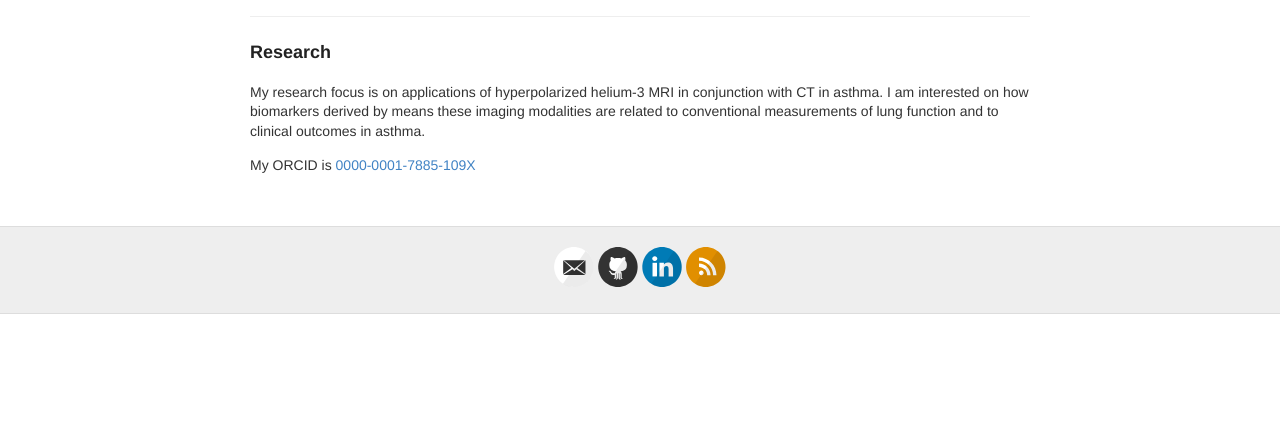
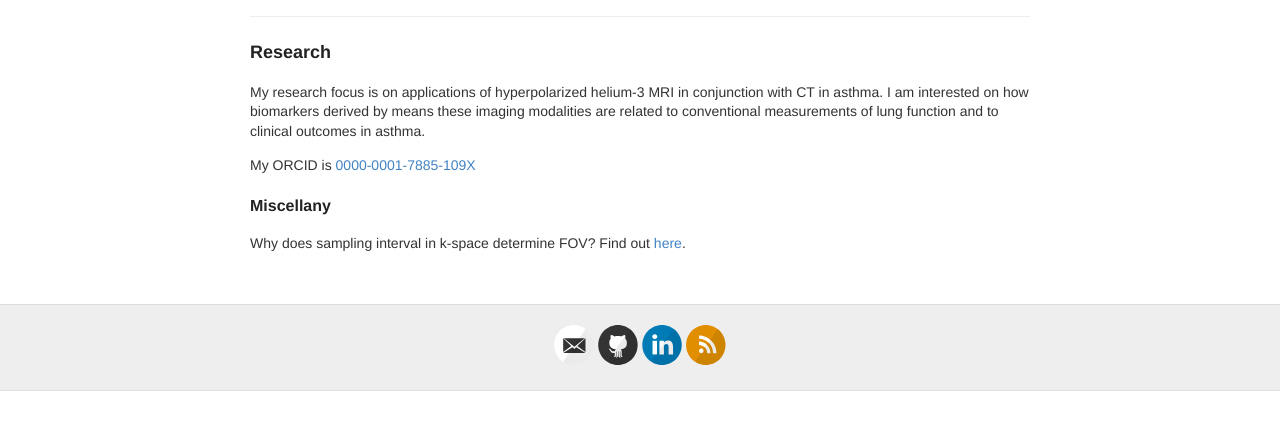
Before and after one commit to mummydg/mummydg.github.io, a Jekyll site: the page built from research.md, in a window 1280 px wide, cut to the strip 144-574 px from the top of the page. Built offline with Jekyll 4.4.1, drawn with Linux system fonts in a browser that asks for light colours.

```diff
--- a/research.md
+++ b/research.md
@@ -8,3 +8,7 @@ permalink: /research/
 My research focus is on applications of hyperpolarized helium-3 MRI in conjunction with CT in asthma. I am interested on how biomarkers derived by means these imaging modalities are related to conventional measurements of lung function and to clinical outcomes in asthma.
 
 My ORCID is <a href="http://orcid.org/0000-0001-7885-109X">0000-0001-7885-109X</a>
+
+<h2>Miscellany</h2>
+
+Why does sampling interval in k-space determine FOV? Find out <a href="{{ site.baseurl }}/pdfs/k_space_fov.pdf">here</a>.
```
Also changed, not shown: about.md (+2 -1 lines), images/Felix_Perfect_Game_Home.jpg (added), images/felix_perfect_visitors.jpg (added), 1 other file.
